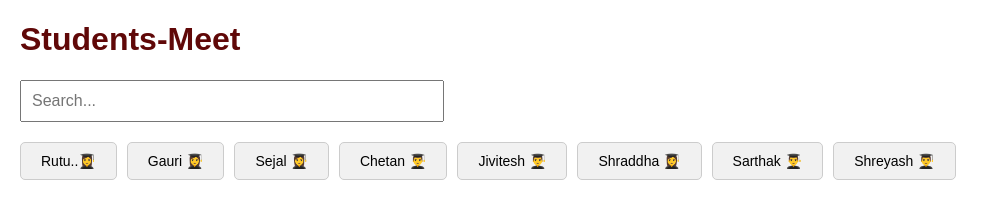
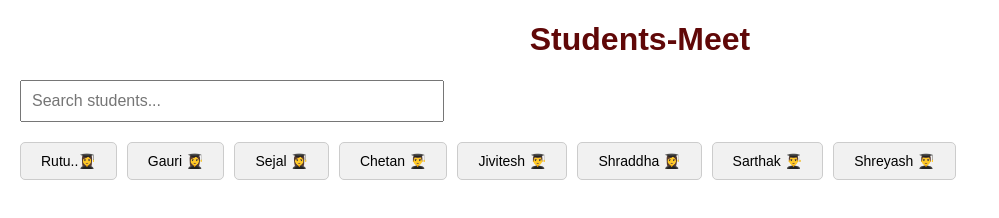
Before and after one commit to Rutujaranade22/Meet-UI, a plain HTML site: page index.html in a window 1280 px wide. Shown: the whole page, without its empty margins (0-999 px from the left). Drawn offline with Linux system fonts and the light colour scheme.

Commit message:
changes updated

```diff
--- a/index.html
+++ b/index.html
@@ -14,6 +14,7 @@
 
         h1 {
             color: #600808;
+            text-align: center;
         }
 
         #search {
@@ -41,7 +42,7 @@
 </head>
 <body>
     <h1>Students-Meet</h1>
-    <input type="text" id="search" placeholder="Search..." onkeyup="loadSearchResult()">
+    <input type="text" id="search" placeholder="Search students..." onkeyup="loadSearchResult()">
     <div id="student-container"></div>
 
     <script>
```
